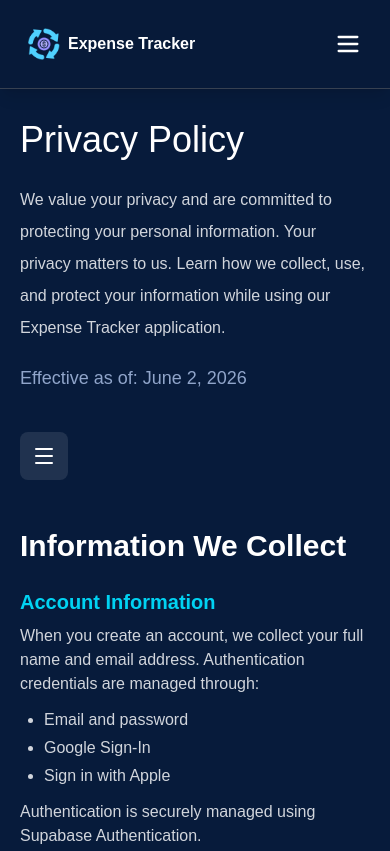
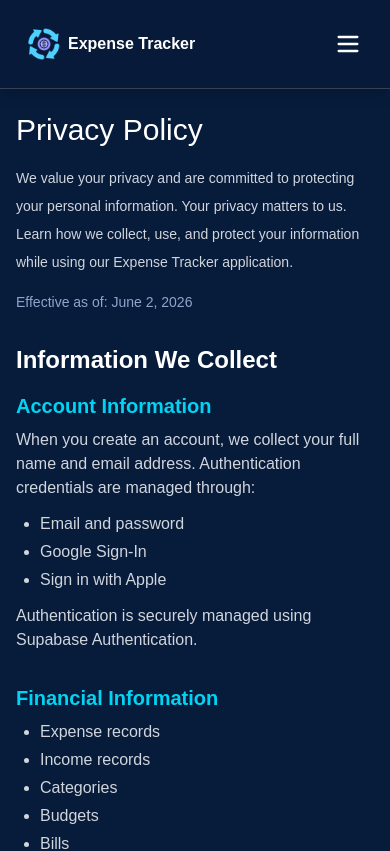
Before and after one commit to waleedtechdev09-glitch/Expense-Tracker, a Next.js app: page /privacy-policy in a window 390 px wide. Shown: the top 851 px of the page. Built offline with nearby package versions, Linux system fonts and the light colour scheme.

Commit message:
Refactor PrivacyPolicy component: update styles for improved responsiveness and readability; adjust sidebar behavior and content layout

```diff
--- a/components/PrivacyPolicy.tsx
+++ b/components/PrivacyPolicy.tsx
@@ -1,6 +1,5 @@
 "use client";
 import React, { useEffect, useRef, useState } from "react";
-import { Menu, X } from "lucide-react";
 
 const sections = [
   {
@@ -306,15 +305,14 @@ const BOTTOM_SAFE_GAP = 24;
 type SidebarMode = "static" | "fixed" | "absolute-bottom";
 
 export default function PrivacyPolicy() {
-  const [active, setActive] = useState("acceptance");
-  const [open, setOpen] = useState(false);
+  const [active, setActive] = useState("information");
   const [mode, setMode] = useState<SidebarMode>("static");
   const [sidebarBox, setSidebarBox] = useState({ left: 0, width: 260 });
 
-  const heroRef = useRef<HTMLDivElement>(null); // heading + desc + date wrapper
-  const asideRef = useRef<HTMLDivElement>(null); // sidebar column (grid cell)
-  const innerRef = useRef<HTMLDivElement>(null); // inner div with the buttons
-  const wrapperRef = useRef<HTMLDivElement>(null); // grid wrapper (relative anchor)
+  const heroRef = useRef<HTMLDivElement>(null);
+  const asideRef = useRef<HTMLDivElement>(null);
+  const innerRef = useRef<HTMLDivElement>(null);
+  const wrapperRef = useRef<HTMLDivElement>(null);
 
   // Section active-link tracking
   useEffect(() => {
@@ -381,7 +379,6 @@ export default function PrivacyPolicy() {
   }, []);
 
   const gotoSection = (id: string) => {
-    setOpen(false);
     document.getElementById(id)?.scrollIntoView({
       behavior: "smooth",
       block: "start",
@@ -407,43 +404,32 @@ export default function PrivacyPolicy() {
 
   return (
     <section className="bg-[#071B3B] text-white min-h-screen">
-      <div className="max-w-7xl mx-auto px-5 py-16">
-        {/* Hero: heading + description + date. Sidebar unlocks right after this. */}
+      <div className="max-w-7xl mx-auto px-4 sm:px-5 py-8 sm:py-16">
+        {/* Hero: heading + description + date */}
         <div ref={heroRef}>
-          <h1 className="text-4xl mt-14 lg:mt-18 md:text-[54px] font-medium font-manrope">
+          <h1 className="text-3xl sm:text-4xl mt-20 sm:mt-14 md:text-[54px] font-medium font-manrope">
             Privacy Policy
           </h1>
 
-          <p className="mt-6 text-gray-300 text-normal max-w-5xl leading-8 font-lato">
+          <p className="mt-4 sm:mt-6 text-gray-300 text-sm sm:text-base max-w-5xl leading-7 sm:leading-8 font-lato">
             We value your privacy and are committed to protecting your personal
             information. Your privacy matters to us. Learn how we collect, use,
             and protect your information while using our Expense Tracker
             application.
           </p>
 
-          <p className="mt-5 text-lg text-[rgba(144,165,202,1)]">
+          <p className="mt-4 sm:mt-5 text-sm sm:text-lg text-[rgba(144,165,202,1)]">
             Effective as of: June 2, 2026
           </p>
         </div>
 
-        {/* Mobile Menu */}
-        <button
-          onClick={() => setOpen(!open)}
-          className="lg:hidden mt-10 bg-white/10 rounded-lg p-3"
-        >
-          {open ? <X /> : <Menu />}
-        </button>
-
-        {/* relative wrapper = anchor for the absolute-bottom mode */}
+        {/* Grid layout - sidebar hidden on mobile/tablet, visible on desktop */}
         <div
           ref={wrapperRef}
-          className="relative grid lg:grid-cols-[260px_1fr] gap-10 mt-12"
+          className="relative grid grid-cols-1 lg:grid-cols-[260px_1fr] gap-6 sm:gap-10 mt-8 sm:mt-12"
         >
-          {/* Sidebar */}
-          <aside
-            ref={asideRef}
-            className={`${open ? "block" : "hidden"} lg:block`}
-          >
+          {/* Sidebar - Hidden on small and medium devices, shown on large screens */}
+          <aside ref={asideRef} className="hidden lg:block">
             <div ref={innerRef} className="space-y-2" style={innerStyle}>
               {sections.map((item) => (
                 <button
@@ -462,22 +448,24 @@ export default function PrivacyPolicy() {
             </div>
           </aside>
 
-          {/* Content */}
-          <div>
+          {/* Content - Full width on mobile/tablet */}
+          <div className="min-w-0 lg:col-span-1">
             {sections.map((section) => (
               <section
                 key={section.id}
                 id={section.id}
-                className={`scroll-mt-28 pb-10 ${
+                className={`scroll-mt-24 sm:scroll-mt-28 pb-6 sm:pb-10 ${
                   section.id !== "contact"
-                    ? "border-b border-white/10 mb-10"
+                    ? "border-b border-white/10 mb-6 sm:mb-10"
                     : ""
                 }`}
               >
-                <h2 className="text-3xl font-semibold mb-6">{section.title}</h2>
+                <h2 className="text-2xl sm:text-3xl font-semibold mb-4 sm:mb-6">
+                  {section.title}
+                </h2>
 
                 {section.content && typeof section.content === "string" && (
-                  <p className="text-gray-300 text-lg leading-8">
+                  <p className="text-gray-300 text-sm sm:text-lg leading-7 sm:leading-8">
                     {section.content}
                   </p>
                 )}
@@ -485,7 +473,7 @@ export default function PrivacyPolicy() {
                 {React.isValidElement(section.content) && section.content}
 
                 {section.list && (
-                  <ul className="list-disc ml-6 mt-4 space-y-2 text-gray-300">
+                  <ul className="list-disc ml-4 sm:ml-6 mt-3 sm:mt-4 space-y-1.5 sm:space-y-2 text-gray-300 text-sm sm:text-base">
                     {section.list.map((item) => (
                       <li key={item}>{item}</li>
                     ))}
```
